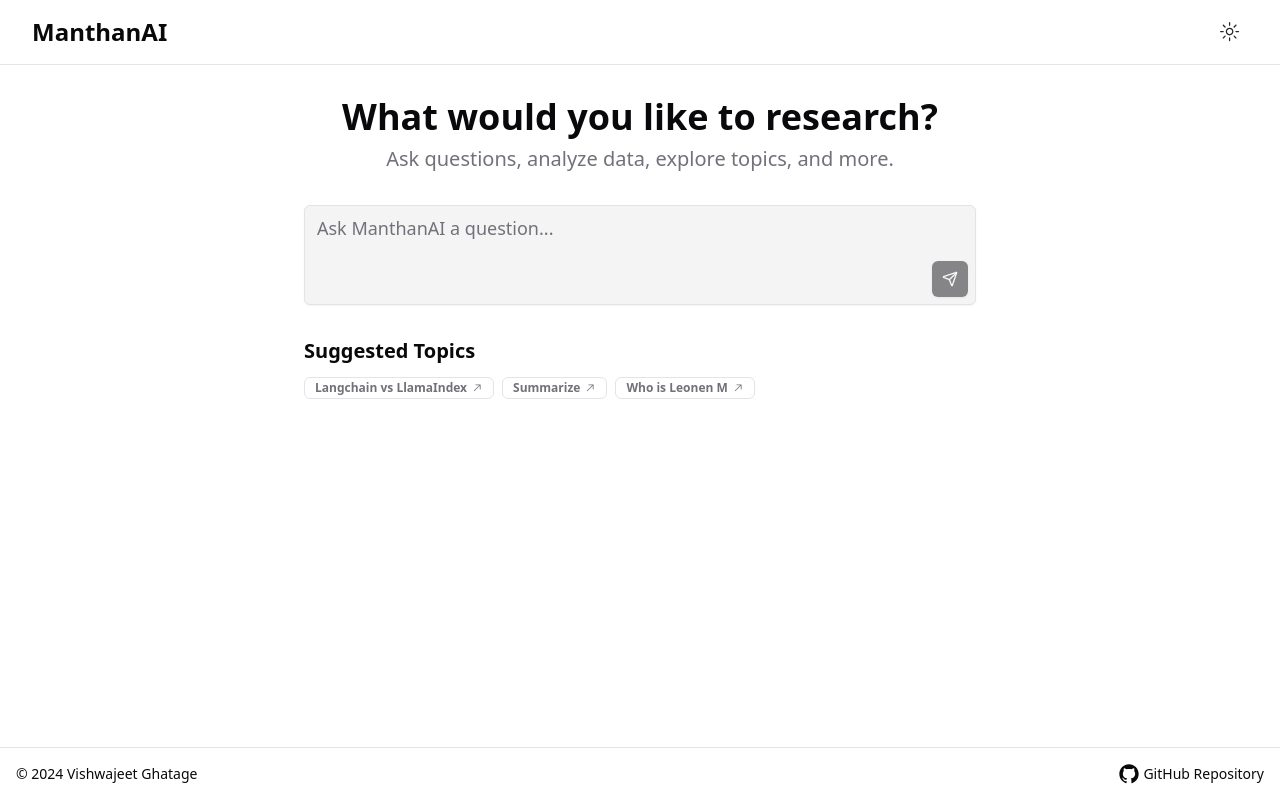
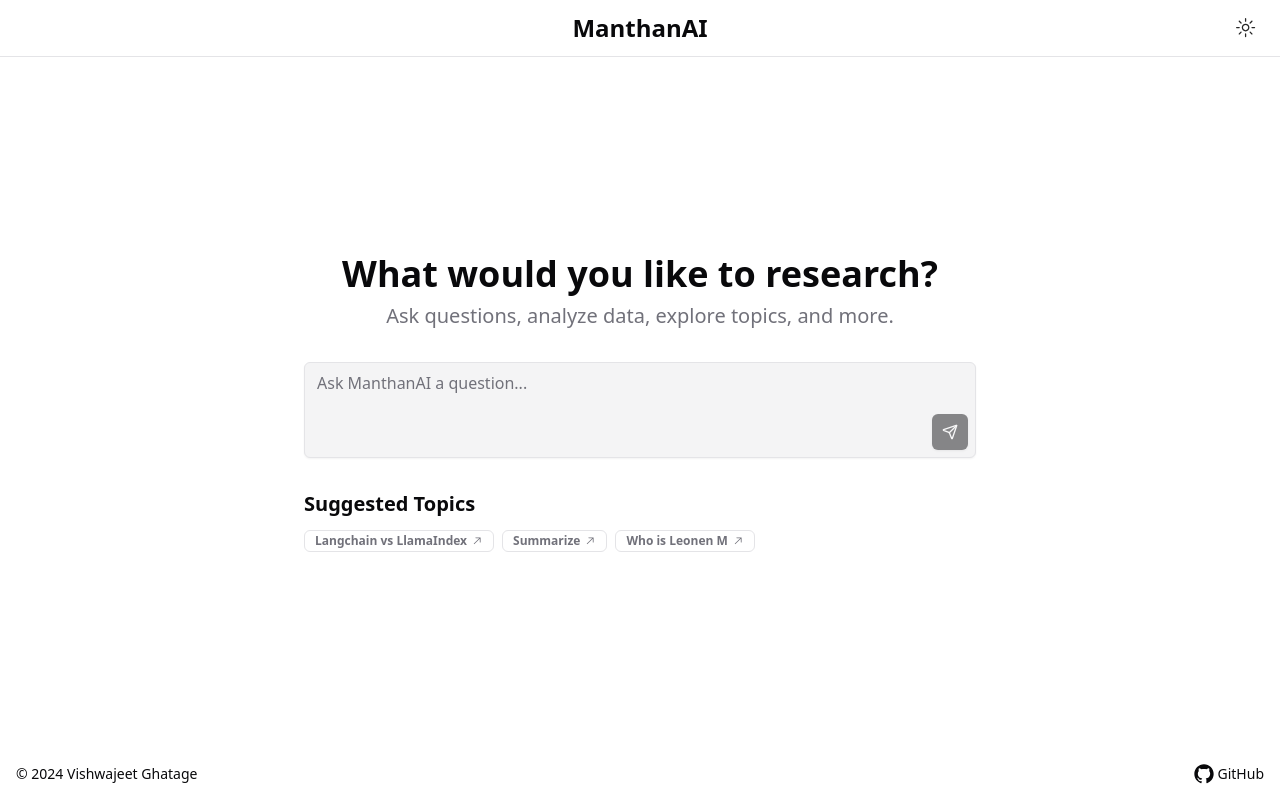
Before and after one commit to git-vish/manthan, a Next.js app in the folder frontend/: page / in a window 1280 px wide. Built offline with nearby package versions, Linux system fonts and the light colour scheme.

Commit message:
fe: refactor main page

```diff
--- a/frontend/app/layout.tsx
+++ b/frontend/app/layout.tsx
@@ -1,4 +1,4 @@
-import type { Metadata } from "next";
+import type { Metadata, Viewport } from "next";
 import localFont from "next/font/local";
 import { Provider as ThemeProvider } from "@/components/theme-provider";
 import "./globals.css";
@@ -21,10 +21,12 @@
 export const metadata: Metadata = {
   title: "ManthanAI - Research Assistant",
   description: "Ask questions, analyze data, and explore topics with ManthanAI",
-  viewport: "width=device-width, initial-scale=1",
+};
+
+export const viewport: Viewport = {
   themeColor: [
-    { media: "(prefers-color-scheme: light)", color: "white" },
-    { media: "(prefers-color-scheme: dark)", color: "black" },
+    { media: "prefers-color-scheme: dark", color: "black" },
+    { media: "prefers-color-scheme: light", color: "white" },
   ],
 };
 
--- a/frontend/app/page.tsx
+++ b/frontend/app/page.tsx
@@ -1,6 +1,6 @@
 "use client";
 
-import React, { useState, useEffect } from "react";
+import { useState } from "react";
 import { Button } from "@/components/ui/button";
 import { Textarea } from "@/components/ui/textarea";
 import { Badge } from "@/components/ui/badge";
@@ -8,37 +8,76 @@
 import Link from "next/link";
 import { ArrowTopRightIcon, GitHubLogoIcon } from "@radix-ui/react-icons";
 import { Send } from "lucide-react";
+import {
+  HoverCard,
+  HoverCardContent,
+  HoverCardTrigger,
+} from "@/components/ui/hover-card";
 
+/**
+ * Home component for the ManthanAI application.
+ * Renders the main interface including header, chat input, and suggested topics.
+ *
+ * @return {JSX.Element} The rendered Home component
+ */
 export default function Home() {
+  // State to manage the input text in the textarea
   const [input, setInput] = useState("");
-  const [isScrolled, setIsScrolled] = useState(false);
 
-  useEffect(() => {
-    const handleScroll = () => {
-      setIsScrolled(window.scrollY > 0);
-    };
-    window.addEventListener("scroll", handleScroll);
-    return () => window.removeEventListener("scroll", handleScroll);
-  }, []);
+  /**
+   * Handles the submission of user input.
+   * Logs the input to console and clears the input field.
+   */
+  const handleSubmit = () => {
+    console.log("User input:", input);
+    setInput("");
+  };
+
+  /**
+   * Handles key press events in the textarea.
+   * Submits on Enter (without Shift) and allows new lines with Shift+Enter.
+   *
+   * @param {React.KeyboardEvent<HTMLTextAreaElement>} e - The keyboard event
+   */
+  const handleKeyPress = (e: React.KeyboardEvent<HTMLTextAreaElement>) => {
+    if (e.key === "Enter" && !e.shiftKey) {
+      e.preventDefault();
+      handleSubmit();
+    }
+  };
 
   return (
     <div className="flex flex-col min-h-screen bg-background text-foreground">
-      <header
-        className={`sticky top-0 z-50 w-full border-b transition-all duration-300 ${
-          isScrolled ? "backdrop-blur-md bg-background/90" : "bg-background"
-        }`}
-      >
-        <div className="container mx-auto flex h-16 items-center justify-between px-4 sm:px-6 lg:px-8">
-          <Link href="/" className="flex items-center space-x-2">
-            <span className="text-2xl font-bold">ManthanAI</span>
-          </Link>
-          <nav className="flex items-center space-x-4">
+      {/* Header section */}
+      <header className="w-full border-b bg-background">
+        <div className="container mx-auto flex h-14 items-center justify-between px-4">
+          <div className="flex-1" />
+          <HoverCard>
+            <HoverCardTrigger asChild>
+              <span className=" flex items-center space-x-2 text-2xl font-bold hover:cursor-pointer">
+                ManthanAI
+              </span>
+            </HoverCardTrigger>
+            <HoverCardContent className="w-80">
+              <div className="space-y-2">
+                <h4 className="text-sm font-semibold">About ManthanAI</h4>
+                <p className="text-sm">
+                  ManthanAI is your intelligent research assistant. Ask
+                  questions, analyze data, and explore topics with the power of
+                  AI.
+                </p>
+              </div>
+            </HoverCardContent>
+          </HoverCard>
+          <nav className="flex-1 flex justify-end items-center">
             <ThemeToggle />
           </nav>
         </div>
       </header>
 
-      <main className="flex-1 overflow-auto p-4 sm:p-6 lg:p-8">
+      {/* Main content section */}
+      <main className="flex-1 overflow-auto p-4 sm:p-6 lg:p-8 flex flex-col items-center justify-center">
+        {/* Introduction section */}
         <section id="intro" className="mb-8 text-center">
           <h1 className="text-3xl sm:text-4xl font-bold mb-2">
             What would you like to research?
@@ -48,18 +87,20 @@
           </p>
         </section>
 
-        <section id="chat-input" className="max-w-2xl mx-auto mb-8">
+        {/* Chat input section */}
+        <section id="chat-input" className="w-full max-w-2xl mb-8">
           <div className="relative">
             <Textarea
               placeholder="Ask ManthanAI a question..."
               value={input}
               onChange={(e) => setInput(e.target.value)}
-              className="text-lg pr-12 min-h-[100px] resize-none focus-visible:ring-1 focus-visible:ring-primary bg-accent"
+              onKeyPress={handleKeyPress}
+              className="text-md pr-12 resize-none focus-visible:ring-0 focus-visible:ring-offset-0 bg-accent min-h-24"
             />
             <Button
               size="icon"
               className="absolute right-2 bottom-2"
-              onClick={() => {}}
+              onClick={handleSubmit}
               disabled={input.trim().length === 0}
             >
               <Send className="h-4 w-4" />
@@ -67,7 +108,8 @@
           </div>
         </section>
 
-        <section id="suggestions" className="max-w-2xl mx-auto">
+        {/* Suggested topics section */}
+        <section id="suggestions" className="w-full max-w-2xl">
           <h2 className="text-xl font-semibold mb-3">Suggested Topics</h2>
           <div className="flex flex-wrap gap-2">
             {["Langchain vs LlamaIndex", "Summarize", "Who is Leonen M"].map(
@@ -85,17 +127,28 @@
         </section>
       </main>
 
-      <footer className="w-full border-t bg-background/40 backdrop-blur-sm">
+      {/* Footer section */}
+      <footer className="w-full bg-background/40 backdrop-blur-sm">
         <div className="container mx-auto flex justify-between items-center px-4 py-4 text-sm">
-          <p>&copy; 2024 Vishwajeet Ghatage</p>
+          <p>
+            &copy; {new Date().getFullYear()}{" "}
+            <Link
+              href="https://vishwajeet.xyz"
+              target="_blank"
+              rel="noopener noreferrer"
+              className="hover:hover:text-blue-500"
+            >
+              Vishwajeet Ghatage
+            </Link>
+          </p>
           <Link
             href="https://github.com/your-repo"
             target="_blank"
             rel="noopener noreferrer"
-            className="flex items-center hover:text-primary transition-colors"
+            className="flex items-center hover:text-muted-foreground"
           >
             <GitHubLogoIcon className="h-5 w-5 mr-1" />
-            <span className="sr-only sm:not-sr-only">GitHub Repository</span>
+            <span className="sr-only sm:not-sr-only">GitHub</span>
           </Link>
         </div>
       </footer>
--- /dev/null
+++ b/frontend/components/ui/hover-card.tsx
@@ -0,0 +1,29 @@
+"use client"
+
+import * as React from "react"
+import * as HoverCardPrimitive from "@radix-ui/react-hover-card"
+
+import { cn } from "@/lib/utils"
+
+const HoverCard = HoverCardPrimitive.Root
+
+const HoverCardTrigger = HoverCardPrimitive.Trigger
+
+const HoverCardContent = React.forwardRef<
+  React.ElementRef<typeof HoverCardPrimitive.Content>,
+  React.ComponentPropsWithoutRef<typeof HoverCardPrimitive.Content>
+>(({ className, align = "center", sideOffset = 4, ...props }, ref) => (
+  <HoverCardPrimitive.Content
+    ref={ref}
+    align={align}
+    sideOffset={sideOffset}
+    className={cn(
+      "z-50 w-64 rounded-md border bg-popover p-4 text-popover-foreground shadow-md outline-none data-[state=open]:animate-in data-[state=closed]:animate-out data-[state=closed]:fade-out-0 data-[state=open]:fade-in-0 data-[state=closed]:zoom-out-95 data-[state=open]:zoom-in-95 data-[side=bottom]:slide-in-from-top-2 data-[side=left]:slide-in-from-right-2 data-[side=right]:slide-in-from-left-2 data-[side=top]:slide-in-from-bottom-2",
+      className
+    )}
+    {...props}
+  />
+))
+HoverCardContent.displayName = HoverCardPrimitive.Content.displayName
+
+export { HoverCard, HoverCardTrigger, HoverCardContent }
--- a/frontend/package.json
+++ b/frontend/package.json
@@ -9,6 +9,7 @@
     "lint": "next lint"
   },
   "dependencies": {
+    "@radix-ui/react-hover-card": "^1.1.2",
     "@radix-ui/react-icons": "^1.3.0",
     "@radix-ui/react-slot": "^1.1.0",
     "class-variance-authority": "^0.7.0",
```
Also changed, not shown: 1 other file (tests, documents, lock files or other folders).
